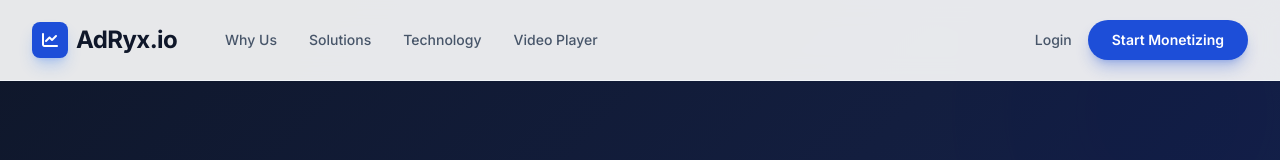
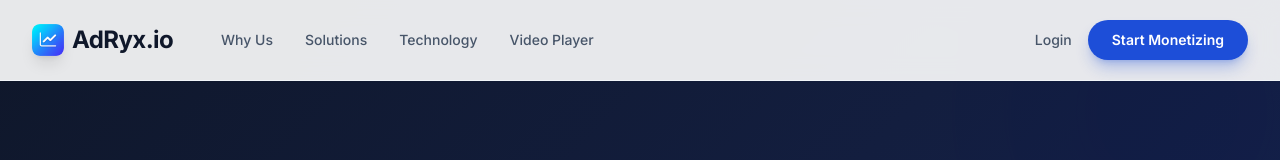
Before and after one commit to edrf93/project1931399111100101, a website: page index.html in a window 1280 px wide. Shown: the top 160 px of the page. Drawn offline with nearby package versions, Linux system fonts and the light colour scheme.

Commit message:
Add files via upload

```diff
--- a/index.html
+++ b/index.html
@@ -42,9 +42,7 @@
             <div class="flex justify-between h-20">
                 <div class="flex items-center">
                     <a href="index.html" class="flex-shrink-0 flex items-center gap-2 text-slate-900 hover:text-slate-900 no-underline">
-                        <div class="w-9 h-9 bg-blue-700 rounded-lg flex items-center justify-center text-white font-bold shadow-blue-500/30 shadow-lg">
-                            <i class="fas fa-chart-line"></i>
-                        </div>
+                        <img src="media/logo.png" alt="AdRyx.io Logo" class="h-8 w-8 rounded-lg shadow-lg">
                         <span class="font-bold text-2xl tracking-tight">AdRyx.io</span>
                     </a>
                     <div class="hidden md:ml-12 md:flex md:space-x-8">
```
